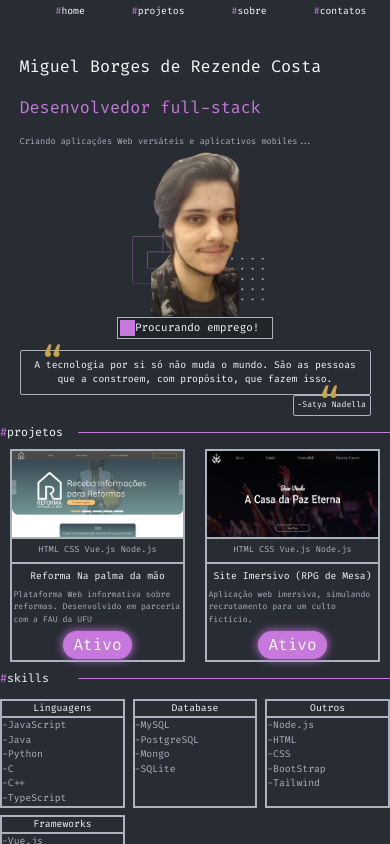
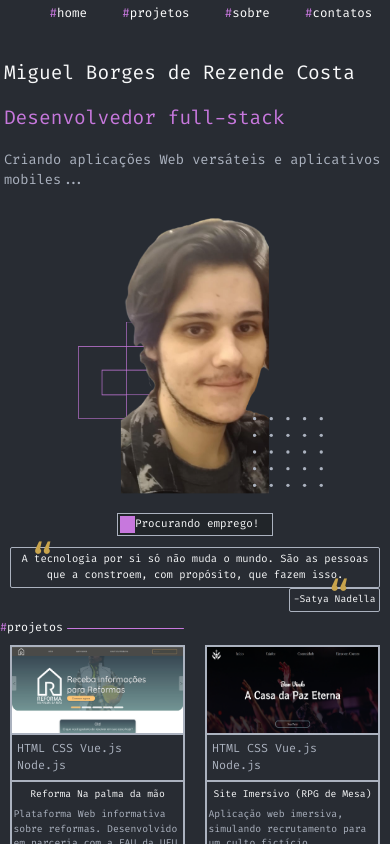
Before and after one commit to MiguelBorges2/newportfolio, a Vue app: page / in a window 390 px wide. Shown: the top 844 px of the page. Built offline with nearby package versions, Linux system fonts and the light colour scheme.

Commit message:
ajust responsividade

```diff
--- a/src/component/Navbar.vue
+++ b/src/component/Navbar.vue
@@ -42,7 +42,7 @@
     }
     @media(max-width: 600px){
         .nostyle {
-        font-size: 2.5vw;
+        font-size: 3.2vw;
         list-style: none;
         margin-top: 1%;
         margin-bottom: 0;
--- a/src/views/HomeView.vue
+++ b/src/views/HomeView.vue
@@ -27,7 +27,7 @@ onUnmounted(() => {
              <div class="d-flex   size align-items-start flex-column">
                 <p class="text-light push4 hero">Miguel Borges de Rezende Costa</p>
                 <p class=" color push4 hero">Desenvolvedor full-stack</p>
-                <span class="sub push4">
+                <span class="sub3 push4">
                     Criando aplicações Web versáteis e aplicativos mobiles...
                 </span>
                 <button class="but push4 text-light">
@@ -40,11 +40,11 @@ onUnmounted(() => {
                     <img class="log4 " src="../assets/dots.svg">
                 </div>
             </div>
-            <div v-if="larguraTela<1024" class="d-flex w-100 flex-column justify-content-start  align-items-center">
+            <div v-if="larguraTela<=1024" class="d-flex w-100 flex-column justify-content-start  align-items-center">
              <div class="d-flex  chao size align-items-start flex-column">
                 <p class="text-light push11  push4 hero">Miguel Borges de Rezende Costa</p>
                 <p class=" color push12 push4 hero">Desenvolvedor full-stack</p>
-                <span class="sub push4">
+                <span class="sub3 push4">
                     Criando aplicações Web versáteis e aplicativos mobiles...
                 </span>
 
@@ -54,7 +54,7 @@ onUnmounted(() => {
                     <img class="pic " src="../assets/pic2.png">
                     <img class="log4 " src="../assets/dots.svg">
                 </div>
-                 <div v-if="larguraTela<1024"  class="w-100 d-flex chao2  justify-content-center">
+                 <div v-if="larguraTela<=1024"  class="w-100 d-flex chao2  justify-content-center">
                     <span class="trab d-flex bg-dark justify-content-start">
                         <div class="square"></div>
                         <p class="text-light tips">Procurando emprego!</p>
@@ -76,7 +76,7 @@ onUnmounted(() => {
                 </div>
             </div>
             <div class="w-100 push3 d-flex flex-column">
-                <div class="w-100 d-flex align-items-center justify-content-between">
+                <div class="w-100 d-flex align-items-center justify-content-start">
                     <p class="text-light no2"><span class="hash">#</span>projetos</p>
                     <div class="linha"></div>
                 </div>
@@ -108,7 +108,7 @@ onUnmounted(() => {
                     </div>
                     </a>
                 </div>
-                 <div  class="w-100 d-flex push2 align-items-center justify-content-between">
+                 <div  class="w-100 d-flex push2 align-items-center justify-content-start">
                     <p class="text-light no2"><span class="hash">#</span>skills</p>
                     <div class="linha"></div>
                 </div>
@@ -167,7 +167,7 @@ onUnmounted(() => {
 
                     </div>
                 </div>
-                 <div v-if="larguraTela < 1024"  class="w-100 d-flex justify-content-around rela">
+                 <div v-if="larguraTela <= 1024"  class="w-100 d-flex justify-content-around rela">
                     <div class="w-100 d-flex push30 align-items-around justify-content-between flex-wrap">
                         <div class="skill ">
                             <span class="text-light w-100 bott d-flex justify-content-center">
@@ -221,7 +221,7 @@ onUnmounted(() => {
 
                     </div>
                 </div>
-                <div class="w-100 d-flex push2 align-items-center justify-content-between">
+                <div class="w-100 d-flex push2 align-items-center justify-content-start">
                     <p class="text-light no2"><span class="hash">#</span>Sobre mim</p>
                     <div class="linha"></div>
                 </div>
@@ -240,7 +240,7 @@ onUnmounted(() => {
                         <img class="log3 " src="../assets/frame.svg">
                     </div>
                 </div>
-                <div v-if="larguraTela < 1024" class="w-100 d-flex flex-column">
+                <div v-if="larguraTela <= 1024" class="w-100 d-flex flex-column">
                     <div class="w-100  chao3 push30">
                         <p class="color2">Ola, eu sou o Miguel!</p>
                         <p class="color2">Sou desenvolvedor full-stack formado em Ciência da Computação pela UFU, com experiência prática no desenvolvimento de aplicações web e APIs RESTful.</p>
@@ -276,7 +276,7 @@ onUnmounted(() => {
                         </div>
                     </div>
                 </div>
-                <div v-if="larguraTela < 1024" class="w-100 d-flex justify-content-center flex-column align-items-center">
+                <div v-if="larguraTela <= 1024" class="w-100 d-flex justify-content-center flex-column align-items-center">
                     <p class="color2 push3  self w-100">Não exite em entrar em contato pelas redes sociais listadas ou dar uma olhada no meu GitHub!  </p>
                     <div class="size7 boxe push10 d-flex flex-column  align-items-center">
                         <div class="w-100  align-items-center d-flex">
@@ -343,6 +343,7 @@ onUnmounted(() => {
 .color2 {
     color: rgba(171, 178, 191, 1);
     margin:0;
+    text-align: justify;
 }
 .bott {
     border-bottom: 2px solid rgba(171, 178, 191, 1);
@@ -412,7 +413,7 @@ onUnmounted(() => {
     padding: 0.1%;
     background-color: rgba(199, 120, 221, 1);
     border-radius: 60px;
-    width: 88%;
+    width: 30%;
 }
 .no {
     margin: 0;
@@ -474,7 +475,7 @@ onUnmounted(() => {
   padding: 0 8px;
 }
 .chao {
-    margin-bottom: 28%;
+    margin-bottom: 45%;
 }
 .tips {
     margin: 0;
@@ -524,6 +525,10 @@ onUnmounted(() => {
         width: 30%;
     }
     .sub {
+        color: rgba(171, 178, 191, 1);
+        font-size:1.4vw;
+    }
+    .sub3 {
         color: rgba(171, 178, 191, 1);
         font-size:1.4vw;
     }
@@ -594,7 +599,7 @@ onUnmounted(() => {
 
     }
     .chao3 {
-        margin-bottom: 50%;
+        margin-bottom: 70%;
     }
     .log2 {
         margin: 0;
@@ -647,56 +652,60 @@ onUnmounted(() => {
     border: 2px solid rgba(171, 178, 191, 1);
     margin-bottom: 2%;
 }
-
+    .img{
+        width:100%;
+    }
         .icone {
           width: 10%;
         }
         .pic2 {
         margin: 0;
-        width: 30%;
+        width: 42%;
         height: auto;
         position: absolute;
         z-index: 10;
         top: 5%;
         left: 50%;
-        transform: translate(-50%, -95%);
+        transform: translate(-50%, -100%);
 
     }
     .log2 {
         margin: 0;
-        width: 15%;
+        width: 17%;
         height:auto;
          position: absolute;
         top: 2%;
         left: 38%;
         z-index: 9;
-        transform: translate(-30%, -250%);
+        transform: translate(-50%, -370%);
     }
-
+    .push4 {
+        margin-left: 1%;
+    }
     .log3 {
         margin: 0;
-        width: 15%;
+        width: 20%;
         height:auto;
          position: absolute;
         top: 90%;
         z-index: 11;
         left: 70%;
-        transform: translate(-60%, -90%);
+        transform: translate(-40%, -100%);
     }
     .color2 {
-        font-size: 1.8vw;
+        font-size: 2.2vw;
     }
     .bott {
-        font-size: 2vw;
+        font-size: 2.6vw;
     }
         .linha {
     padding: 0.1%;
     background-color: rgba(199, 120, 221, 1);
     border-radius: 60px;
-    width: 88%;
+
 }
     .no2 {
-        font-size: 1.8vw;
+        font-size: 2.2vw;
     }
         .projpic {
     width: 100%;
@@ -714,7 +723,7 @@ onUnmounted(() => {
 }
 .sub2 {
         color: rgba(171, 178, 191, 1);
-        font-size: 1.7vw;
+        font-size: 2.2vw;
         margin-top: 0;
         margin-bottom: 2%;
         text-align:start;
@@ -722,20 +731,18 @@ onUnmounted(() => {
         margin-right: 1%;
 
     }
-.sic {
-    font-size: 1.9vw;
-}
+
 .rela {
     position: relative;
 }
 .log {
-        width: 32%;
+        width: 20%;
         height:auto;
          position: absolute;
         margin: 0;
-        top: 50%;
-        left: 18%;
-        transform: translate(-1%, -60%);
+        top: 40%;
+        left: 30%;
+        transform: translate(-40%, -80%);
     }
         .size2{
             width: 100% !important;
@@ -749,23 +756,27 @@ onUnmounted(() => {
         }
         .pic {
         margin: 0;
-        width: 45%;
+        width: 30%;
         height: auto;
         position: absolute;
         z-index: 10;
         top: 100%;
         left: 50%;
-        transform: translate(-50%, -65%);
+        transform: translate(-50%, -75%);
 
     }
     .hero {
-        font-size: 4.3vw;
+        font-size: 5vw;
     }
     .size {
         width: 100%;
     }
+    .sub3 {
+        font-size: 3vw;
+
+    }
     .sub {
-        font-size: 2.2vw;
+        font-size: 3vw;
     }
     .trab {
         margin-right: 0;
@@ -778,12 +789,15 @@ onUnmounted(() => {
     .size7 {
     width: 30%;
 }
+.metade {
+            width: 95%;
+        }
     .quote-box {
   margin-top: 2%;
   position: relative;
   border: 1px solid rgba(171, 178, 191, 1);
   padding: 2%;
-  font-size: 1.9vw;
+  font-size: 2.7vw;
   border-radius: 2px;
   color: #fff;
   text-align: center;
@@ -792,7 +806,7 @@ onUnmounted(() => {
   align-self: end;
   border: 1px solid rgba(171, 178, 191, 1);
   padding: 1%;
-  font-size: 1.8vw;
+  font-size: 2.5vw;
   border-radius: 2px;
   color: #fff;
 }
@@ -801,14 +815,58 @@ onUnmounted(() => {
 
         height:auto;
          position: absolute;
-        top: 1%;
+        top: 5%;
         z-index: 9;
         left: 72%;
-        width: 22%;
-        transform: translate(-40%, -1%);
+        width: 15%;
+        transform: translate(-40%, -10%);
     }
+  .sic {
+    font-size: 2.5vw !important;
+}
     }
     @media(max-width: 500px){
+        .log {
+        width: 25%;
+        height:auto;
+         position: absolute;
+        margin: 0;
+        top: 10%;
+        left: 30%;
+        transform: translate(-40%, -105%);
+    }
+        .log4 {
+        margin: 0;
+
+        height:auto;
+         position: absolute;
+        top: 5%;
+        z-index:11;
+        left: 72%;
+        width: 18%;
+        transform: translate(-40%, -10%);
+    }
+        .pic {
+        margin: 0;
+        width: 38%;
+        height: auto;
+        position: absolute;
+        z-index: 10;
+        top: 100%;
+        left: 50%;
+        transform: translate(-50%, -75%);
+
+    }
+        .chao {
+            margin-bottom: 60%;
+        }
+         .hero {
+        font-size: 5vw;
+    }
+    .sub3 {
+        font-size: 3.5vw;
+
+    }
          .size7 {
     width: 35%;
 }
@@ -820,7 +878,7 @@ onUnmounted(() => {
 }
     .sub2 {
         color: rgba(171, 178, 191, 1);
-        font-size: 2.1vw;
+        font-size: 2.5vw;
         margin-top: 0;
         margin-bottom: 2%;
         text-align:start;
@@ -829,16 +887,16 @@ onUnmounted(() => {
 
     }
     .color2 {
-        font-size: 2.5vw;
+        font-size: 2.8vw;
     }
     .bott {
-        font-size: 2.5vw;
+        font-size: 3.2vw;
     }
     .linha {
         padding: 0.1%;
         background-color: rgba(199, 120, 221, 1);
         border-radius: 60px;
-        width: 80%;
+
     }
     .no2 {
         font-size: 3vw;
@@ -851,13 +909,13 @@ onUnmounted(() => {
             width: 100% !important;
         }
         .metade {
-            width: 90%;
+            width: 95%;
         }
         .quote-box2 {
   align-self: end;
   border: 1px solid rgba(171, 178, 191, 1);
   padding: 1%;
-  font-size: 2.1vw;
+  font-size: 2.5vw;
   border-radius: 2px;
   color: #fff;
 }
@@ -865,12 +923,15 @@ onUnmounted(() => {
   margin-top: 3%;
   position: relative;
   border: 1px solid rgba(171, 178, 191, 1);
-  padding: 2%;
-  font-size: 2.5vw;
+  padding: 1%;
+  font-size: 2.7vw;
   border-radius: 2px;
   color: #fff;
   text-align: center;
 }
+.chao2 {
+        margin-top: 23%;
+    }
     }
 
 </style>
```
